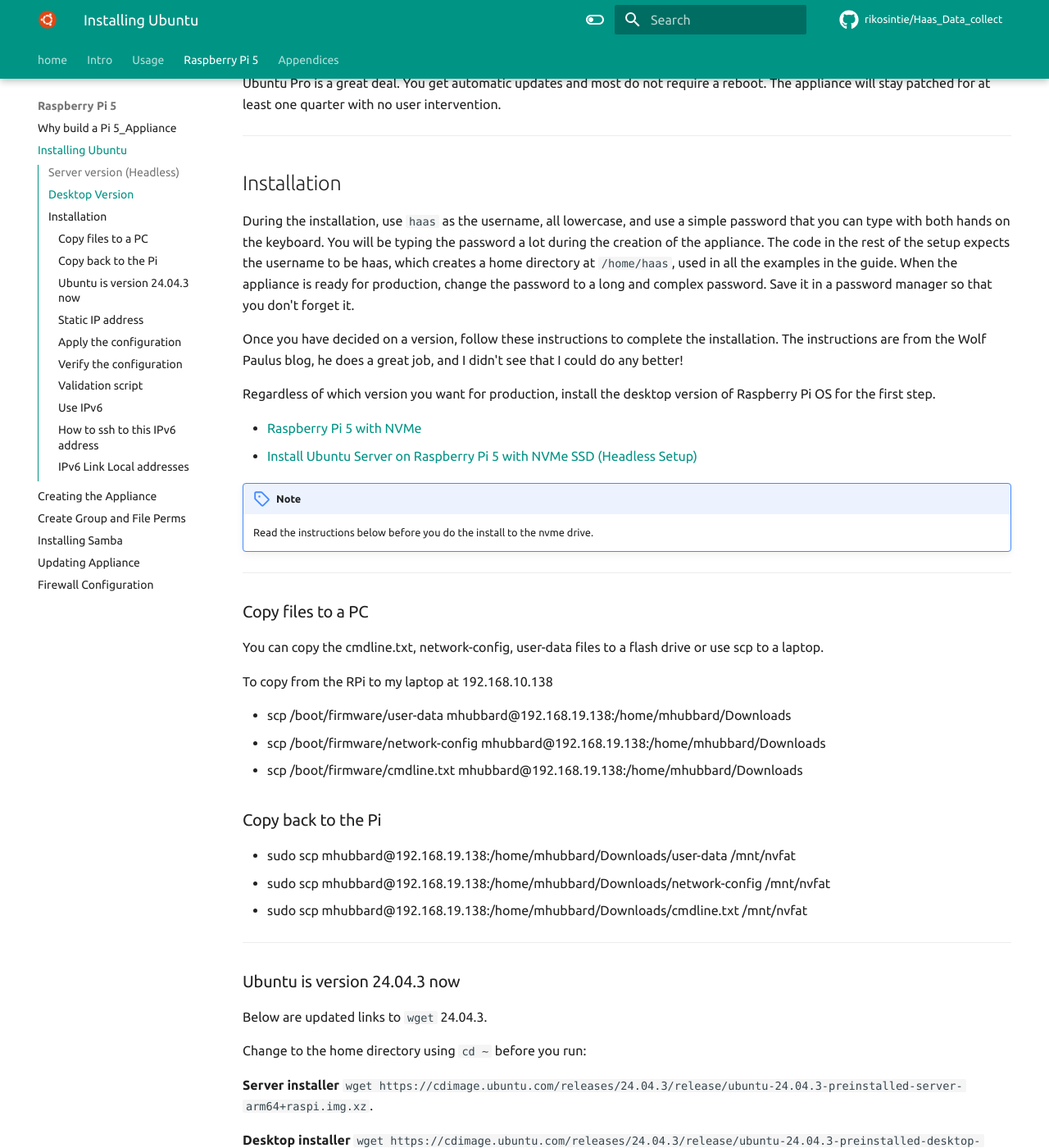
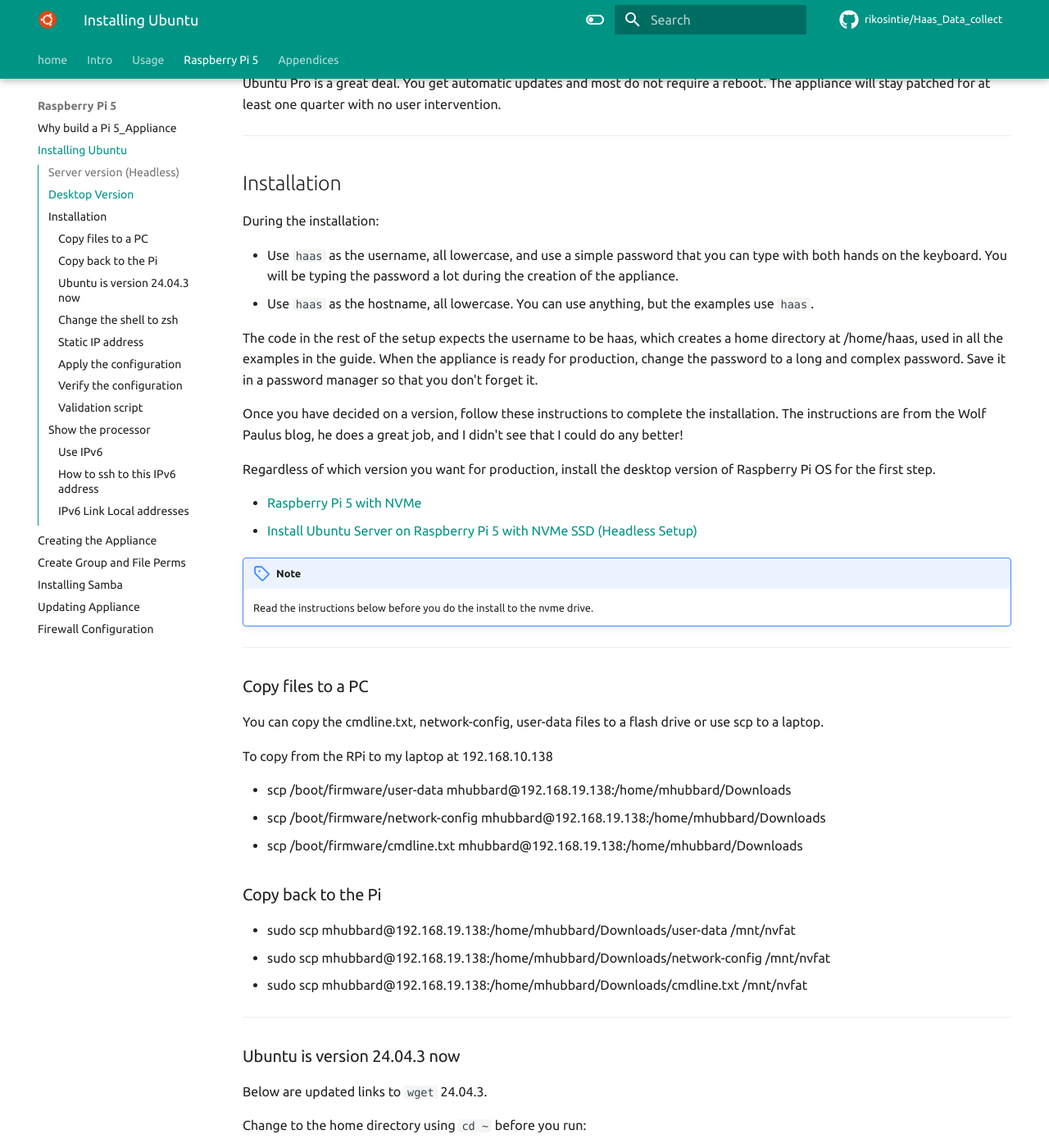
Before and after one commit to rikosintie/Haas_Data_collect, an MkDocs documentation site: the page built from docs/build_pi_5_appliance/installing_ubuntu.md, in a window 1280 px wide and 1400 px high, scrolled down 876 px. Shown: the whole window at 82% size. Built offline with MkDocs 1.6.1 and Material for MkDocs 9.7.7, drawn with Linux system fonts in a browser that asks for light colours; some web fonts are replaced; comment, search, counter and statistics services are not loaded; some of the changed text lies outside the part shown.

Commit message:
Git Title: Formatting

````diff
--- a/docs/build_pi_5_appliance/installing_ubuntu.md
+++ b/docs/build_pi_5_appliance/installing_ubuntu.md
@@ -26,7 +26,12 @@
 
 ## Installation
 
-During the installation, use `haas` as the username, all lowercase, and use a simple password that you can type with both hands on the keyboard. You will be typing the password a lot during the creation of the appliance. The code in the rest of the setup expects the username to be haas, which creates a home directory at `/home/haas`, used in all the examples in the guide. When the appliance is ready for production, change the password to a long and complex password. Save it in a password manager so that you don't forget it.
+During the installation:
+
+- Use `haas` as the username, all lowercase, and use a simple password that you can type with both hands on the keyboard. You will be typing the password a lot during the creation of the appliance.
+- Use `haas` as the hostname, all lowercase. You can use anything, but the examples use `haas`.
+
+The code in the rest of the setup expects the username to be haas, which creates a home directory at /home/haas, used in all the examples in the guide. When the appliance is ready for production, change the password to a long and complex password. Save it in a password manager so that you don't forget it.
 
 Once you have decided on a version, follow these instructions to complete the installation. The instructions are from the Wolf Paulus blog, he does a great job, and I didn't see that I could do any better!
 
@@ -72,9 +77,7 @@
 
 ----------------------------------------------------------------
 
-!!! Note
-    Ubuntu Server is up to 24.04.3 now. Use this link instead of the one in the article:
-    `wget https://cdimage.ubuntu.com/releases/24.04.3/release/ubuntu-24.04.3-preinstalled-server-arm64+raspi.img.xz`
+### Change the shell to zsh
 
 When the installation is complete and you have rebooted, follow these [instructions](https://rikosintie.github.io/Ubuntu4NetworkEngineers/terminal) to configure the terminal for ease of use. I wrote that procedure on Ubuntu 18.04 and have updated it as versions have changed. It will make your terminal use much easier.
 
@@ -197,13 +200,43 @@
 `./netplan-try.sh`
 
 ----------------------------------------------------------------
+## Show the processor
+
+The Raspberry Pi uses `Advanced RISC Machine (ARM)` architecture vs the Intel x86 in your laptop. You can use the standard Linux commamnd `List CPU - lscpu' to verify:
+
+```bash linenums='1' hl_lines='1'
+lscpu
+```
+
+```unixconfig title='Command Output'
+Architecture:             aarch64
+  CPU op-mode(s):         32-bit, 64-bit
+  Byte Order:             Little Endian
+CPU(s):                   4
+  On-line CPU(s) list:    0-3
+Vendor ID:                ARM
+  Model name:             Cortex-A76
+    Model:                1
+    Thread(s) per core:   1
+    Core(s) per cluster:  4
+    Socket(s):            -
+    Cluster(s):           1
+    Stepping:             r4p1
+    CPU(s) scaling MHz:   62%
+    CPU max MHz:          2400.0000
+    CPU min MHz:          1500.0000
+    BogoMIPS:             108.00
+```
+
+----------------------------------------------------------------
 
 ### Use IPv6
 
 If you don't mind learning a little IPv6, you can SSH to the Pi over IPv6 even if it doesn't have an IPv4 address.
 
-If you followed the instructions above, add this to the netplan yaml file
+If you followed the Paulus blog, add `dhcp6: true` to the netplan yaml file
 
+```bash
 network:
   version: 2
   ethernets:
@@ -211,6 +244,7 @@
       dhcp4: true
       optional: true
       dhcp6: true
+```
 
 Use the following to find the IPv6 address:
 
@@ -218,12 +252,14 @@
 ip a show dev eth0
 ```
 
+```unixconfig hl_lines="5" title='Command Output'
 2: eth0: <BROADCAST,MULTICAST,UP,LOWER_UP> mtu 1500 qdisc pfifo_fast state UP group default qlen 1000
     link/ether 88:a2:9e:43:4d:de brd ff:ff:ff:ff:ff:ff
     inet 192.168.10.137/24 metric 100 brd 192.168.10.255 scope global dynamic eth0
        valid_lft 28463sec preferred_lft 28463sec
     inet6 fe80::8aa2:9eff:fe43:4dde/64 scope link
        valid_lft forever preferred_lft forever
+```
 
 The `fe80::8aa2:9eff:fe43:4dde` is an IPv6 `link local` address. It's similar to an IPv4 APIPA, but it's the same every time the device starts up. It is created using the EUI-64 format, which is based on the 48-bit MAC address.
 
@@ -231,6 +267,15 @@
 
 !!! Note
     The EUI-64 (Extended Unique Identifier) format is a 64-bit interface identifier used in IPv6 to automatically generate host addresses from a 48-bit MAC address. This process involves splitting the MAC address, inserting FFFE in the middle, and flipping the 7th bit (universal/local bit) of the first byte.
+
+What flipping the 7th bit looks like:
+
+```bash linenums='1' hl_lines='1'
+10001000 → 10001010
+                 ^
+                flipped b7
+88 → 8A
+```
 
 ----------------------------------------------------------------
 
````
